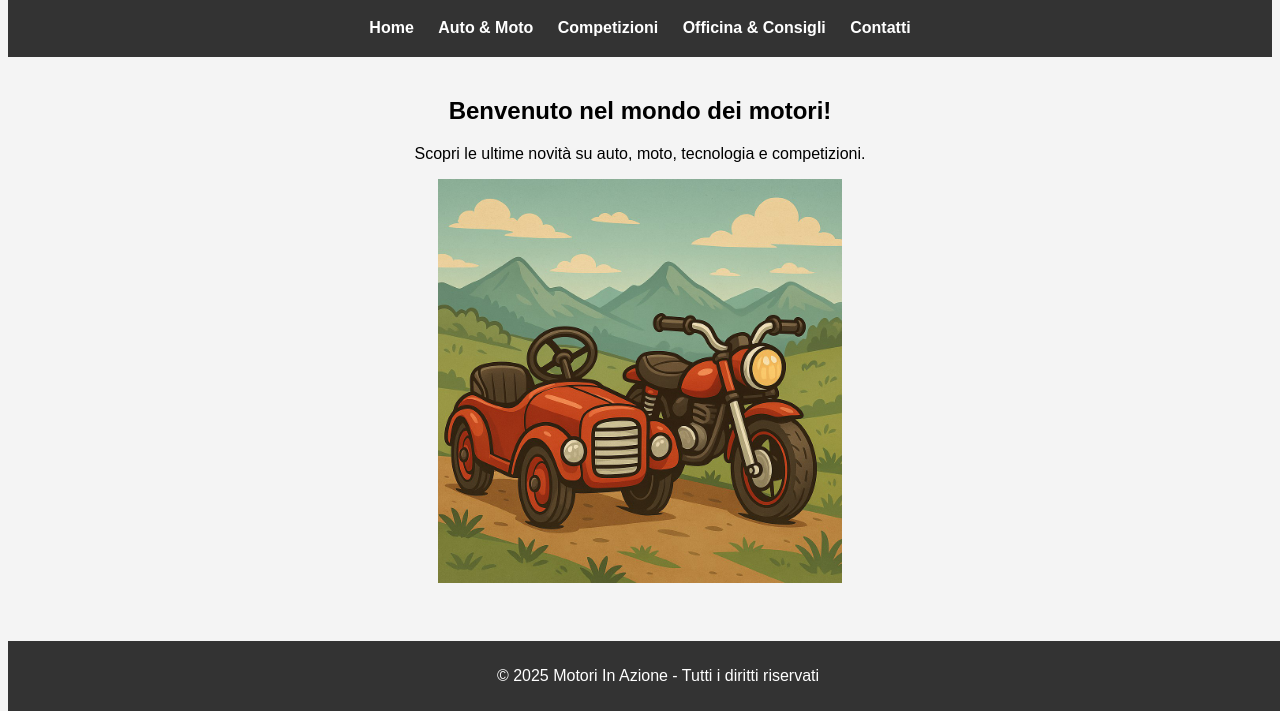
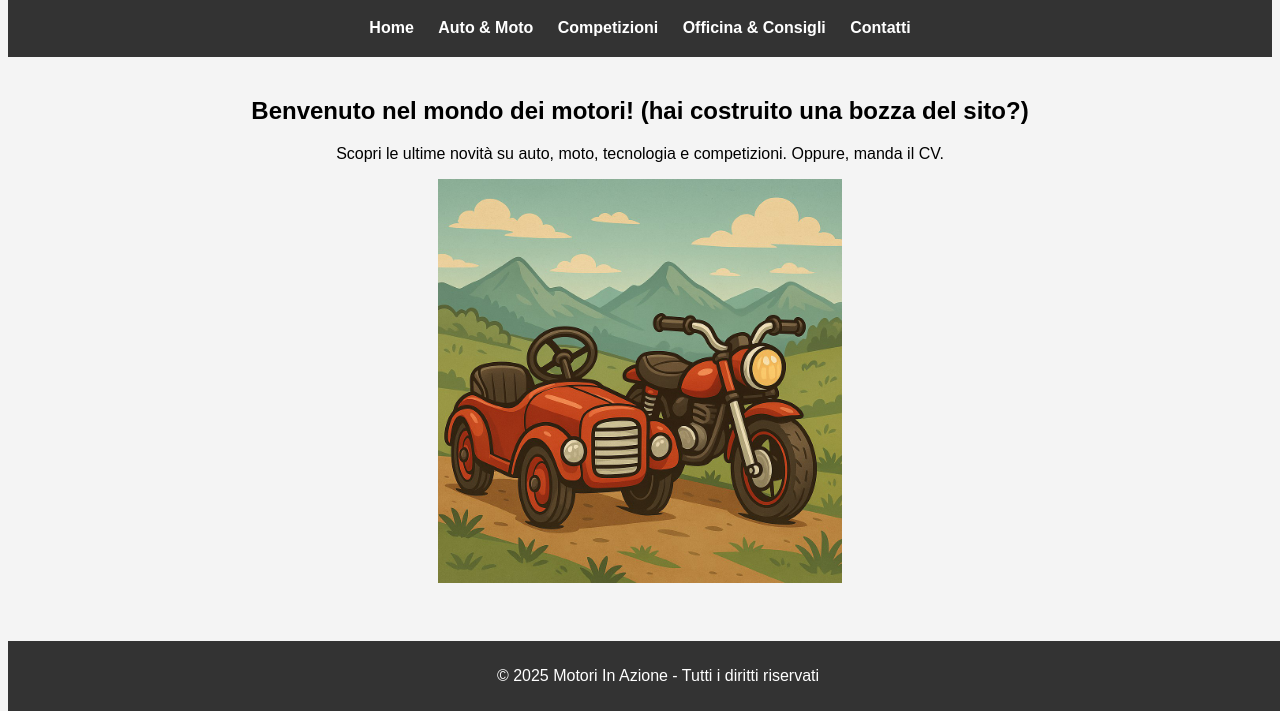
Before and after one commit to cloneaus/cloneaus.github.io, a plain HTML site: page index.html in a window 1280 px wide. Shown: the part 89-800 px from the top of the page. Drawn offline with Linux system fonts and the light colour scheme.

Commit message:
Update index.html

```diff
--- a/index.html
+++ b/index.html
@@ -48,8 +48,8 @@
 </header>
 
 <section>
-    <h2>Benvenuto nel mondo dei motori!</h2>
-    <p>Scopri le ultime novità su auto, moto, tecnologia e competizioni.</p>
+    <h2>Benvenuto nel mondo dei motori! (hai costruito una bozza del sito?)</h2>
+    <p>Scopri le ultime novità su auto, moto, tecnologia e competizioni. Oppure, manda il CV.</p>
     <img src="motori.jpg" alt="Immagine di auto e moto" style="width: 33%; max-width: 100%; height: auto;">
 </section>
 
```
